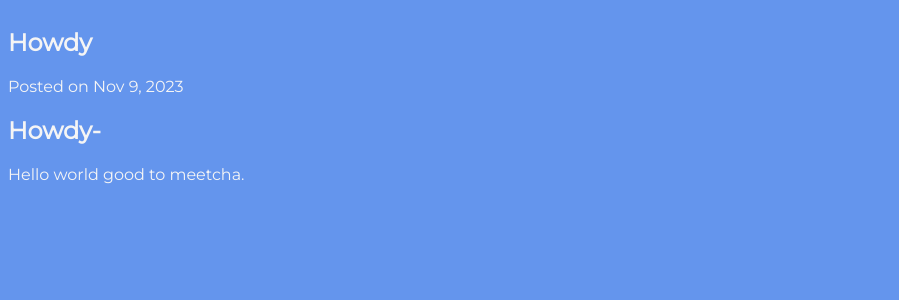
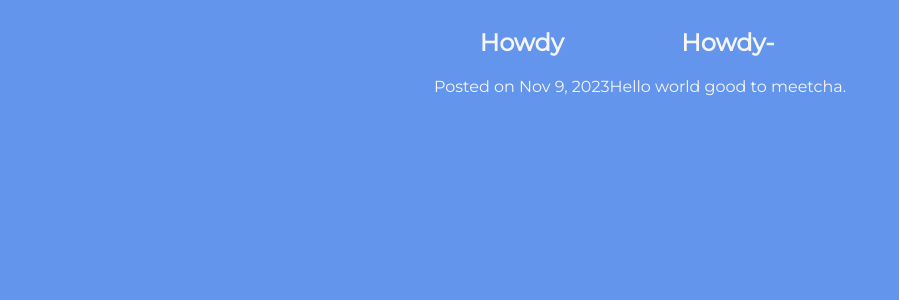
Before and after one commit to ChristianBako/christianbako.github.io, a Jekyll site: the page built from _posts/2023-11-09-howdy.md, in a window 1280 px wide. Shown: the top 300 px of the page, without its empty margins (0-899 px from the left). Built offline with Jekyll 4.4.1, drawn with Linux system fonts in a browser that asks for light colours.

Commit message:
Update post.html

```diff
--- a/_layouts/post.html
+++ b/_layouts/post.html
@@ -32,6 +32,13 @@
         * {
             font-family: 'Montserrat', sans-serif;
             color: whitesmoke;
+        }
+
+        .blogpostContainer {
+          display: flex;
+          justify-content: center;
+          align-items: center;
+          text-align: center;
         }
 
         .lilPadding {
@@ -127,7 +134,7 @@
     </script>
 </head>
 <body>
-  <article class="lilPadding">
+  <article class="lilPadding blogpostContainer">
     <header class="post-header">
         <h1 class="post-title">{{ page.title }}</h1>
         <p class="post-meta">
```
